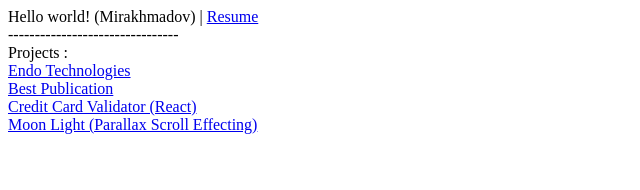
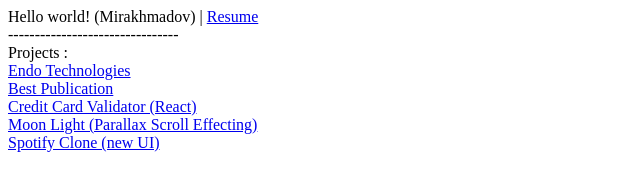
Before and after one commit to Mirakhmadov/mirakhmadov.github.io, a plain HTML site: page index.html in a window 1280 px wide. Shown: the whole page, without its empty margins (0-640 px from the left). Drawn offline with Linux system fonts and the light colour scheme.

Commit message:
spotify clone

```diff
--- a/index.html
+++ b/index.html
@@ -8,3 +8,4 @@ Projects :
 <a href="https://bestpublication.uz">Best Publication</a><br>
 <a href="https://mirakhmadov.github.io/credit-card-validator-react">Credit Card Validator (React)</a><br>
 <a href="https://mirakhmadov.github.io/moon-light">Moon Light (Parallax Scroll Effecting)</a><br>
+<a href="https://mirakhmadov.github.io/spotify-clone">Spotify Clone (new UI)</a><br>
```
